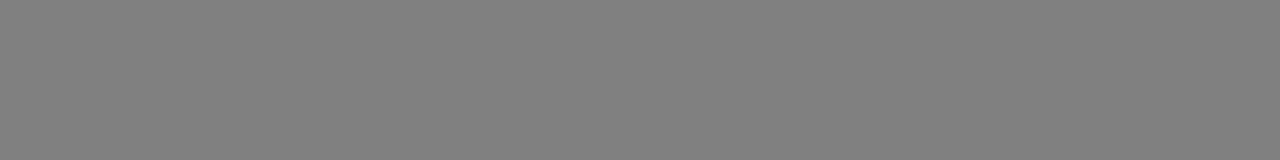
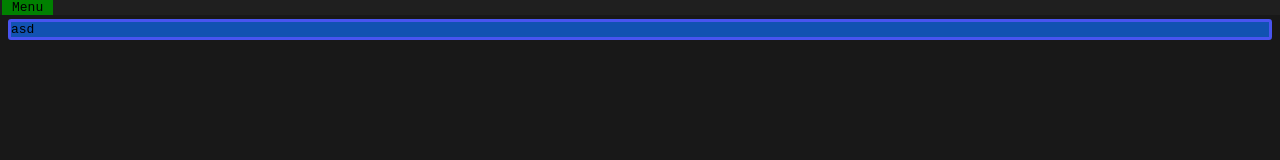
Before and after one commit to trotero/trotero.github.io, a plain HTML site: page index.html in a window 1280 px wide. Drawn offline with Linux system fonts and the light colour scheme.

Commit message:
changing the style
:d

```diff
--- a/css/style1.css
+++ b/css/style1.css
@@ -1,3 +1,23 @@
 body{
-	background-color:grey;
+	background-color:#181818;
+	font-family:monospace;
 }
+.barnav{
+	background-color:#1f1f1f;
+	margin:-8px;
+}
+.contenido{
+	margin-top:12px;
+	background-color:#1152b2;
+	border-radius:3px;
+	border:solid #4854ef 3px;
+}
+.boton{
+	margin-left:2px;
+	width:4%;
+	background-color:green;
+	text-align:center;
+}
+.boton:hover{
+	background-color:white;
+}
--- a/index.html
+++ b/index.html
@@ -6,6 +6,7 @@
 		</title>
 	</head>
 	<body>
-
+	<div class="barnav"><div class="boton">Menu</div></div>
+	<div class="contenido">asd</div>
 	</body>
 </html>
```
